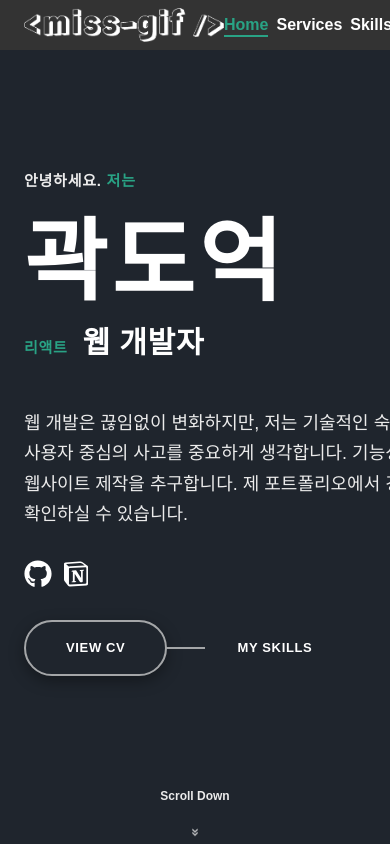
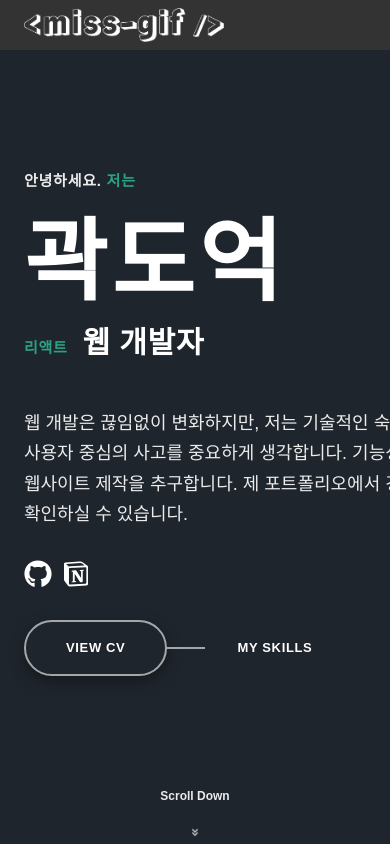
Before and after one commit to miss-gif/portfolio-final, a React (Vite) app: page / in a window 390 px wide. Shown: the top 844 px of the page. Built offline with nearby package versions, Linux system fonts and the light colour scheme.

Commit message:
Test : 반응형 작업중

```diff
--- a/src/components/contact/ContactForm.scss
+++ b/src/components/contact/ContactForm.scss
@@ -1,14 +1,28 @@
+@import "../../../scss/breakPoint";
+
 .contact-content {
   display: flex;
   justify-content: space-between;
   gap: 8px;
+  @include tablet {
+    flex-direction: column;
+  }
 
   &__info {
     width: 300px;
+    @include tablet {
+      display: flex;
+      justify-content: space-between;
+      align-items: center;
+      width: 100%;
+    }
   }
 
   &__form {
     width: calc(100% - 300px);
+    @include tablet {
+      width: 100%;
+    }
   }
 }
 
--- a/src/components/layout/Header.scss
+++ b/src/components/layout/Header.scss
@@ -1,3 +1,5 @@
+@import "../../../scss/breakPoint";
+
 .header {
   position: fixed;
   top: 0;
@@ -20,6 +22,10 @@
 .nav__list {
   display: flex;
   gap: 8px;
+
+  @include tablet {
+    display: none;
+  }
 
   li {
     position: relative;
```
